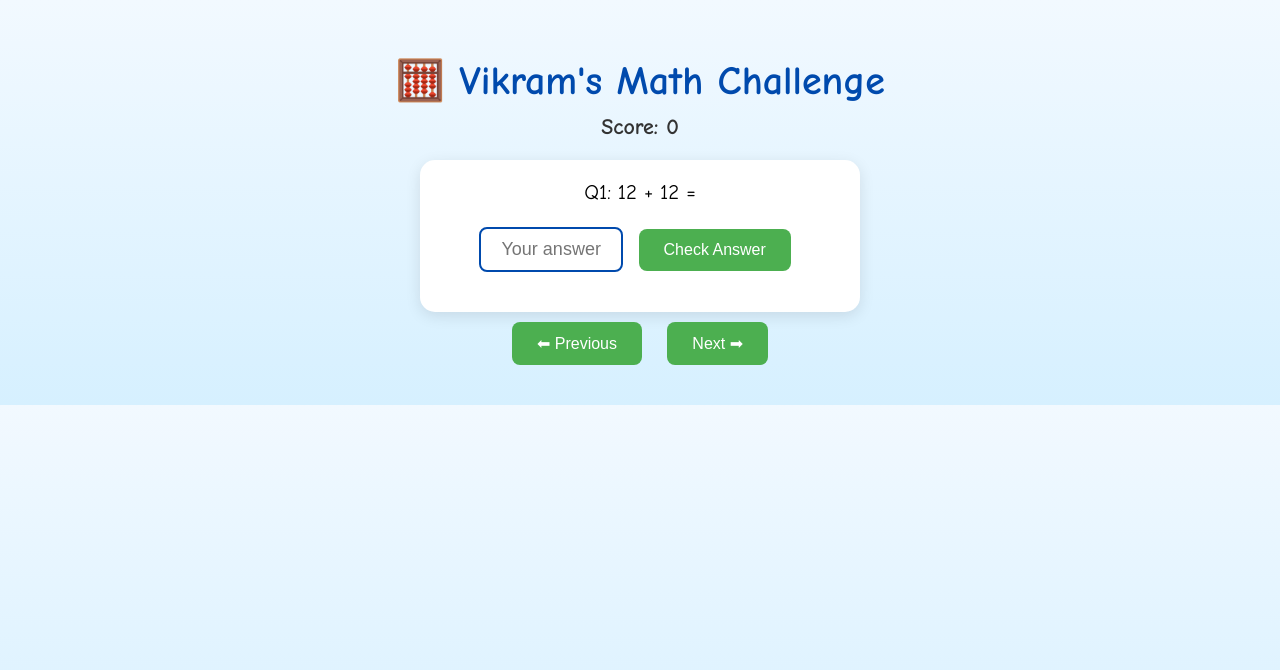
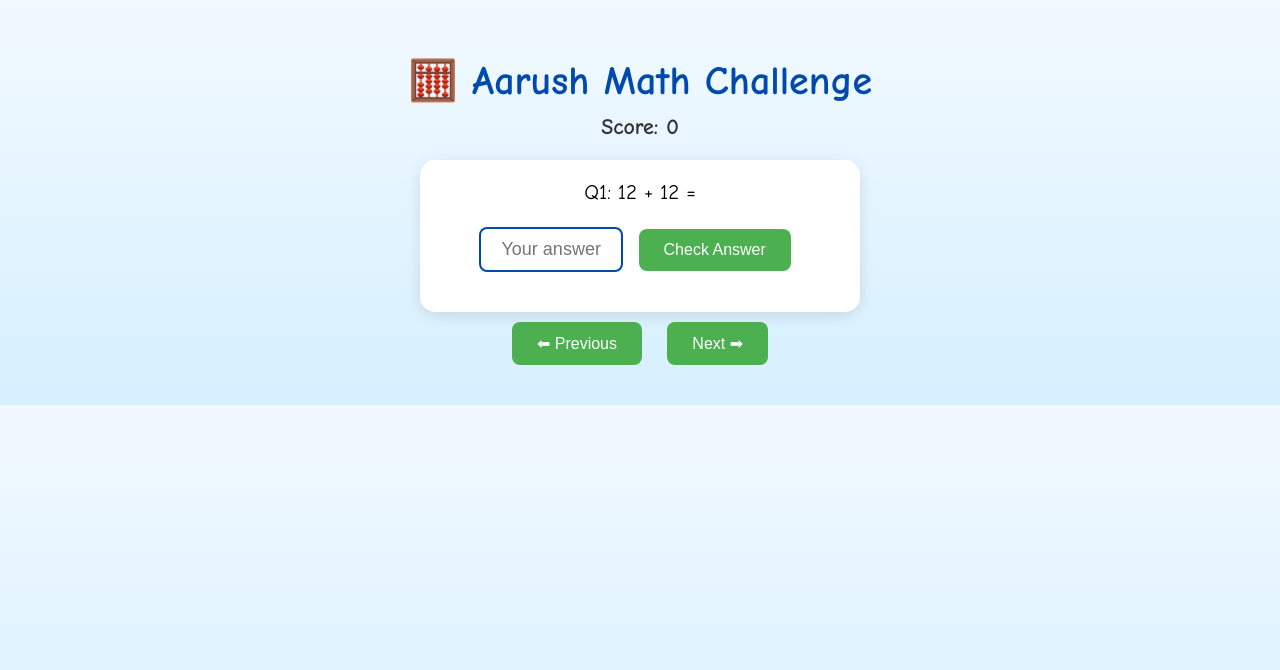
Before and after one commit to vishal-cyberr/vikram-math-quiz, a plain HTML site: page index.html in a window 1280 px wide. Drawn offline with Linux system fonts and the light colour scheme.

Commit message:
Update index.html

```diff
--- a/index.html
+++ b/index.html
@@ -3,12 +3,12 @@
 <head>
   <meta charset="UTF-8">
   <meta name="viewport" content="width=device-width, initial-scale=1.0">
-  <title>Vikram's Math Challenge</title>
+  <title>Aarush Math Challenge</title>
   <link rel="stylesheet" href="style.css">
 </head>
 <body>
   <header>
-    <h1>🧮 Vikram's Math Challenge</h1>
+    <h1>🧮 Aarush Math Challenge</h1>
     <div id="score">Score: 0</div>
   </header>
 
```
